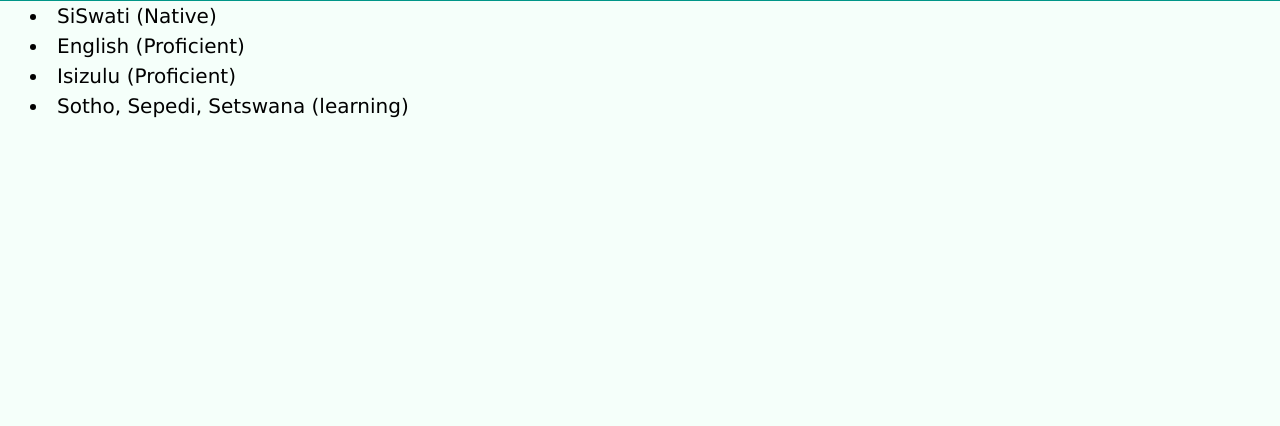
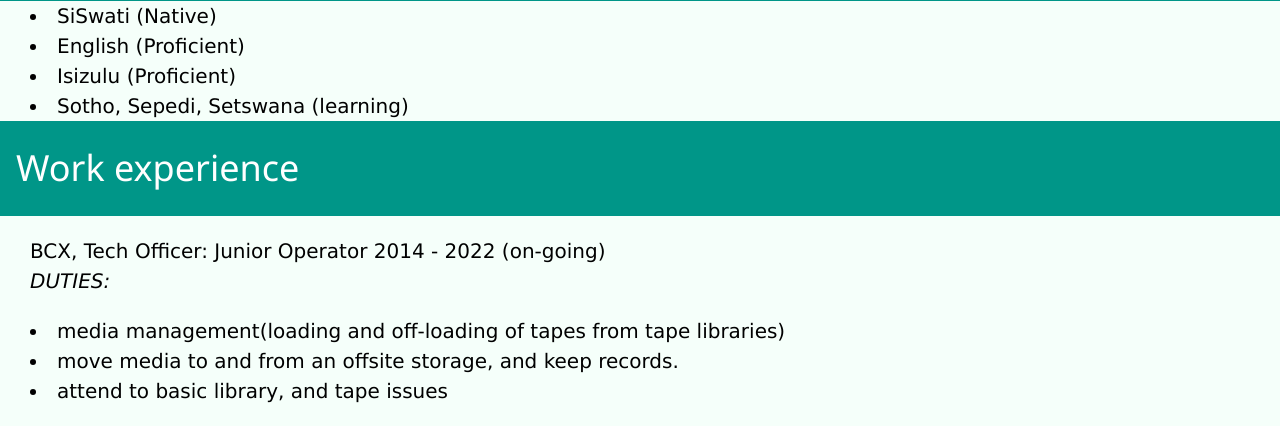
Before and after one commit to coolndlela/coolndlela.github.io, a plain HTML site: page about-me.html in a window 1280 px wide. Shown: the part 652-1078 px from the top of the page. Before the commit the page ends 800 px from the top, so only its background shows below. Drawn offline with nearby package versions, Linux system fonts and the light colour scheme.

Commit message:
progress

```diff
--- a/about-me.html
+++ b/about-me.html
@@ -32,6 +32,10 @@
 		margin-left : 30px;
 		}
 
+	p.experience{
+		margin-left : 30px;
+		}
+
 	li{
 	text-indent : 30px;
 	}
@@ -42,7 +46,7 @@
 	<div class="w3-container w3-teal">
 		<p><h1>Profile</h1><p>
 	</div>
-	<p class='profile'>
+	<p class="profile">
 		Given the opportunity, I can show myself better than I can explain in words. I have been part of a team
 		that as a result of my contribution has been ran close to flawless. There are times when my team had no
 		manager, and it ran way better than teams that have managers. I am dependable, During covid 19, there
@@ -68,5 +72,15 @@
 		<li>Isizulu (Proficient)</li>
 		<li>Sotho, Sepedi, Setswana (learning)</li>
 
+	<div class="w3-container w3-teal">
+		<p><h1>Work experience</h1></p>
+	</div>
+		<p class="experience">
+			BCX, Tech Officer: Junior Operator 2014 - 2022 (on-going)<br>
+			<em>DUTIES:</em><br>
+			<li>media management(loading and off-loading of tapes from tape libraries)</li>
+			<li>move media to and from an offsite storage, and keep records.</li>
+			<li>attend to basic library, and tape issues</li>
+		</p>
 </body>
 </html>
```
